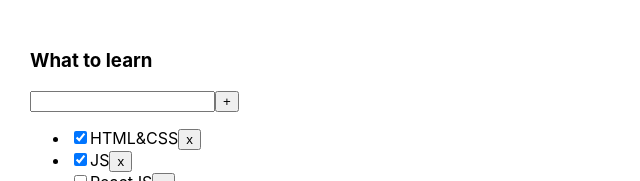
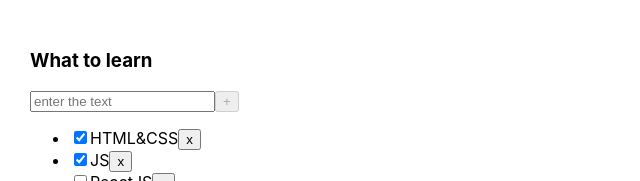
Before and after one commit to VanoKi/todolist-react, a React (Vite) app: page / in a window 1280 px wide. Shown: the top 181 px of the page, without its empty margins (0-640 px from the left). Built offline with nearby package versions, Linux system fonts and the light colour scheme.

Commit message:
feat: add disabled

```diff
--- a/src/Button.tsx
+++ b/src/Button.tsx
@@ -1,11 +1,14 @@
 type Props = {
     title: string
     onClick?: () => void
+    disabled?: boolean
 }
 
-export const Button = ({title, onClick}: Props) => {
+export const Button = ({title, onClick, disabled}: Props) => {
     return (
-        <button onClick={onClick}>
+        <button
+            disabled={disabled}
+            onClick={onClick}>
             {title}
         </button>
     );
--- a/src/TodoListItem.tsx
+++ b/src/TodoListItem.tsx
@@ -22,13 +22,19 @@ export const TodoListItem = ({ title, tasks, date, deleteTask, changeFilter, cre
             <h3>{title}</h3>
             <div>
                 <input ref={taskInputRef}
-                        value={taskTitle}
-                        onChange={(e) => setTaskTitle(e.currentTarget.value)}/>
-                <Button title={'+'} onClick={() => {
+                       placeholder={'enter the text'}
+                       value={taskTitle}
+                       onChange={(e) => setTaskTitle(e.currentTarget.value)}/>
+                <Button
+                    title={'+'}
+                    disabled={!taskTitle || taskTitle.length > 10}
+                    onClick={() => {
                     if (taskInputRef.current) {
                         createTask(taskTitle)
                         // taskInputRef.current.value = ""
                 }}}/>
+                {taskTitle && <div>Max title length is 10 characters</div>}
+                {taskTitle.length > 10 && <div>Max title length is 10 characters</div>}
             </div>
             {tasks.length === 0 ? (
                 <p>There aren't tasks</p>
```
